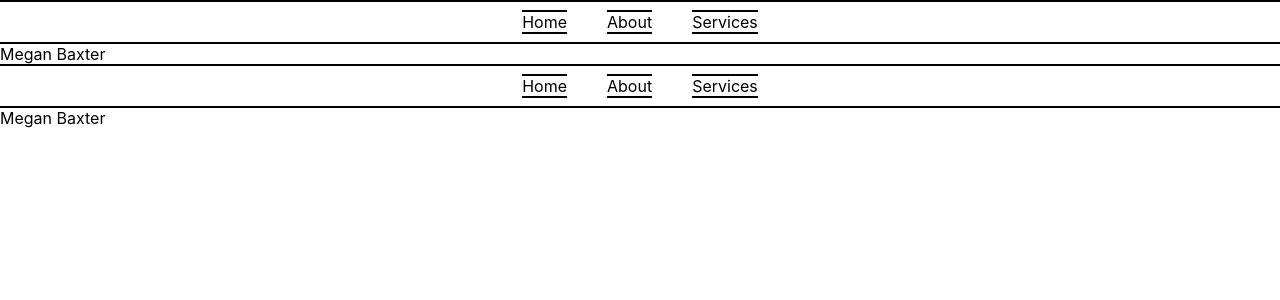
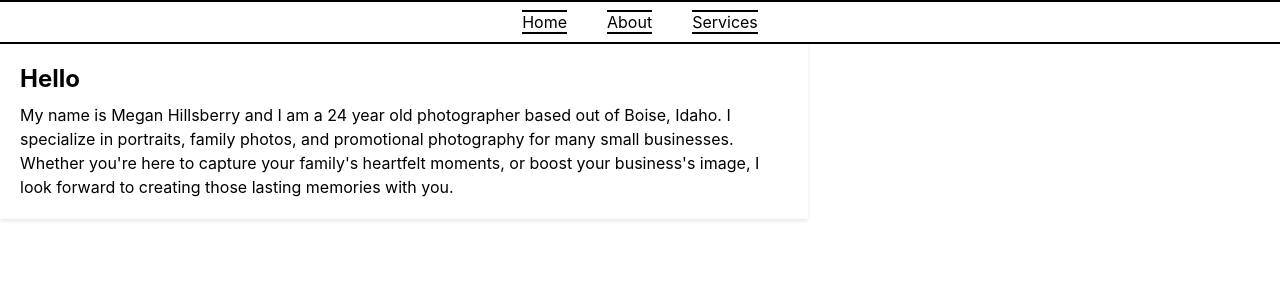
Before and after one commit to Crispyshill/portfolio-frontend, a React (Create React App) app: page /about in a window 1280 px wide. Shown: the top 300 px of the page. Built offline with nearby package versions, Linux system fonts and the light colour scheme.

Commit message:
Created content changes on the about page

```diff
--- a/src/App.js
+++ b/src/App.js
@@ -3,11 +3,12 @@ import ReactDOM from "react-dom";
 import { BrowserRouter, Routes, Route } from "react-router-dom";
 import EmailForm from './shared/emailForm/EmailForm'
 import AboutPage from './aboutPage/AboutPage'
+import Navigation from './shared/Navigation'
 
 export default function App() {
   return (
     <div className="App">
-      <AboutPage/>
+      <Navigation/>
 	  <Routes>
         <Route path="/about" element={<AboutPage />} />
         <Route path="/services" element={<EmailForm />} />
--- /dev/null
+++ b/src/aboutPage/AboutPage.css
@@ -0,0 +1,19 @@
+/* styles.css */
+
+.rectangle {
+    width: 60%;
+    background-color: #ffffff;
+    padding: 20px;
+    box-shadow: 0px 2px 4px rgba(0, 0, 0, 0.1);
+}
+
+.header {
+    font-size: 24px;
+    font-weight: bold;
+    margin-bottom: 10px;
+}
+
+.content {
+    font-size: 16px;
+    line-height: 1.5;
+}
--- a/src/aboutPage/AboutPage.js
+++ b/src/aboutPage/AboutPage.js
@@ -1,10 +1,13 @@
 import Navigation from '../shared/Navigation'
+import './AboutPage.css'; // Import the CSS file
 
 export default function AboutPage(){
 	return (
-		<div>
-			<Navigation/>
-			<span>Megan Baxter</span>
-		</div>
+		<div class="rectangle">
+        		<div class="header">Hello</div>
+        		<div class="content">
+            				My name is Megan Hillsberry and I am a 24 year old photographer based out of Boise, Idaho. I specialize in portraits, family photos, and promotional photography for many small businesses. Whether you're here to capture your family's heartfelt moments, or boost your business's image, I look forward to creating those lasting memories with you.
+        		</div>
+    		</div>
 	);
 }
```
